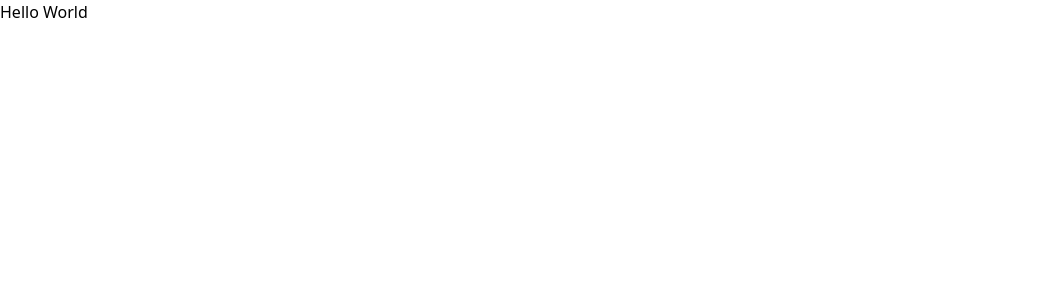
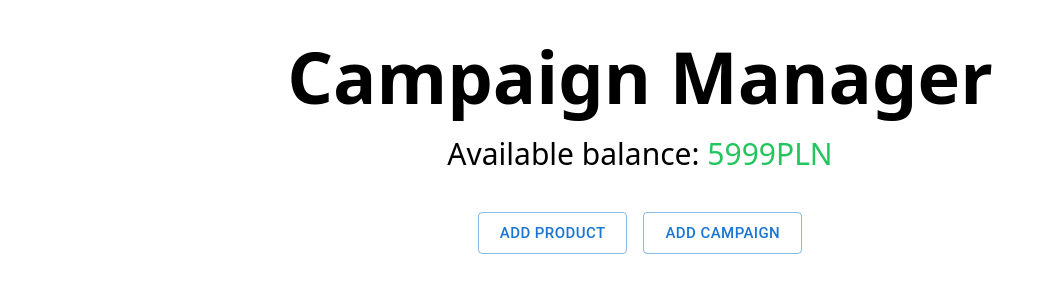
Before and after one commit to krudny/Futurum-Technology, a Next.js app in the folder campaign-front/: page / in a window 1280 px wide. Shown: the top 300 px of the page, without its empty margins (0-1054 px from the left). Built offline with nearby package versions, Linux system fonts and the light colour scheme.

Commit message:
Added buttons

```diff
--- a/campaign-front/app/page.tsx
+++ b/campaign-front/app/page.tsx
@@ -1,6 +1,20 @@
+"use client"
+
+import { Button } from '@mui/material';
 
 export default function Home() {
   return (
-    <h1>Hello World</h1>
+      <div className="container flex flex-col items-center justify-center mx-auto max-w-screen-lg">
+        <div className="flex flex-col items-center gap-y-6 my-10">
+          <h1 className="text-7xl font-semibold">Campaign Manager</h1>
+          <h2 className="text-3xl">Available balance: <span className="text-green-500">5999PLN</span></h2>
+        </div>
+
+        <div className="flex gap-x-4">
+          <Button variant="outlined" color="primary" size="large">Add product</Button>
+          <Button variant="outlined" color="primary" size="large">Add campaign</Button>
+        </div>
+
+      </div>
   );
 }
```
